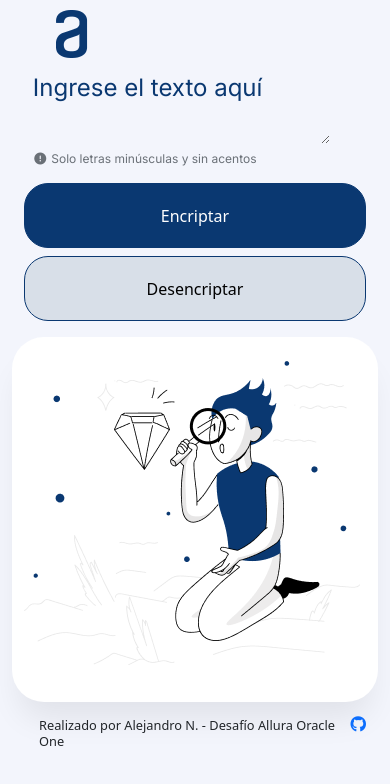
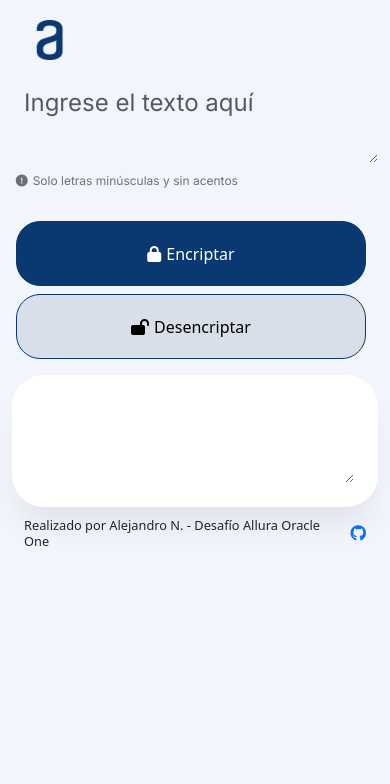
Before and after one commit to estrelicia/encriptador, a plain HTML site: page index.html in a window 390 px wide. Drawn offline with nearby package versions, Linux system fonts and the light colour scheme.

Commit message:
Ajustes para mejorar la experiencia visual responsiva

```diff
--- a/assets/estilos.css
+++ b/assets/estilos.css
@@ -132,28 +132,28 @@ table {
 body {
   font-family: "Inter", sans-serif;
 }
-header {
-   margin:2.5%;
-}
 footer {
   margin:2.5%;
 }
+
 .logo {
-  width: 120px;
+  width:100px;
+  margin: 5% 0 5% 0;
 }
 .rectangulo {
   padding: 24px;
   background-color: #ffffff;
   box-shadow: 0px 24px 32px -8px rgba(0, 0, 0, 0.08);
   border-radius: 32px;
+  margin:0;
 }
 .textoResultado {
   font-style: normal;
-  font-weight: 400;
-  font-size: 24px;
-  line-height: 150%;
-  color: #495057;
-  border: none;
+  font-weight: 400!important;
+  font-size: 24px!important;
+  line-height: 150%!important;
+  color: #495057!important;
+  border: none!important;
   display:none;
 }
 .desencripta:focus {
@@ -161,13 +161,16 @@ footer {
 }
 .textoIngresado {
   font-style: normal;
-  font-weight: 400;
-  font-size: 24px;
-  line-height: 150%;
-  color: #0A3871;
-  background-color: #f3f5fc;
-  border: none;
-  margin-left:2%;
+  font-weight: 400!important;
+  font-size: 24px!important;
+  line-height: 150%!important;
+  color: #0A3871!important;
+  background-color: #f3f5fc!important;
+  border: none!important;
+  margin-bottom: 2.5%!important;
+}
+.textoIngresado:active {
+  outline: none;
 }
 ::placeholder {
   font-family: "Inter", sans-serif;
@@ -194,6 +197,11 @@ footer {
   background-color: #0a3871;
   color: #ffffff;
 }
+#btn-encriptar::before {
+	font: var(--fa-font-solid);
+	content: "\f023";
+	margin-right: 5px;
+}
 #btn-desencriptar {
   padding: 20px;
   height: 65px;
@@ -202,7 +210,11 @@ footer {
   border-radius: 24px;
   background-color: #D8DFE8;
 }
-
+#btn-desencriptar::before {
+	font: var(--fa-font-solid);
+	content: "\f3c1";
+	margin-right: 5px;
+}
 #aviso {
 	font-family: 'Inter';
 	font-style: normal;
@@ -211,7 +223,7 @@ footer {
 	line-height: 150%;
 	color: #495057;
 	opacity: 0.8;
-	margin-left:3%;
+	margin-left:1%;
 	margin-bottom: 15px;
 }
 #aviso::before {
@@ -219,14 +231,8 @@ footer {
 	content: "\f06a";
 	margin-right: 5px;
 }
-#inactivo {
-  display: flex;
-  flex-direction: column;
-  align-items: center;
-  padding:2% 5%;
-}
 #allurakid {
- margin:0 auto;
+  margin: 0 auto;
 }
 .titular {
 font-family: 'Inter';
@@ -246,9 +252,15 @@ line-height: 150%;
 text-align: center;
 color: #495057;
 }
-
 .textofooter {
   font-size:0.8rem;
-  padding:0 15px;
+  padding-right: 15px;
   line-height: 1rem;
+  margin: 0;
 }
+@media screen and (max-width: 768px) {
+  #allurakid {
+    margin: 0 auto;
+    display:none;
+  }
+}
--- a/index.html
+++ b/index.html
@@ -11,40 +11,44 @@
     <link rel="stylesheet" href="https://cdnjs.cloudflare.com/ajax/libs/font-awesome/6.4.0/css/all.min.css"
         integrity="sha512-iecdLmaskl7CVkqkXNQ/ZH/XLlvWZOJyj7Yy7tcenmpD1ypASozpmT/E0iPtmFIB46ZmdtAc9eNBvH0H/ZpiBw=="
         crossorigin="anonymous" referrerpolicy="no-referrer" />
-    <link href="https://cdn.jsdelivr.net/npm/bootstrap@5.3.0-alpha3/dist/css/bootstrap.min.css" rel="stylesheet" integrity="sha384-KK94CHFLLe+nY2dmCWGMq91rCGa5gtU4mk92HdvYe+M/SXH301p5ILy+dN9+nJOZ" crossorigin="anonymous">
+    <link href="https://cdn.jsdelivr.net/npm/bootstrap@5.3.0-alpha3/dist/css/bootstrap.min.css" rel="stylesheet"
+        integrity="sha384-KK94CHFLLe+nY2dmCWGMq91rCGa5gtU4mk92HdvYe+M/SXH301p5ILy+dN9+nJOZ" crossorigin="anonymous">
 </head>
 
 <body>
-    <header class="container-fluid">
+    <header class="container-fluid gy-2 gx-0">
         <img src="./assets/Logo@2x.png" class="logo" alt="Logo de Allura">
     </header>
+
     <main class="container-fluid">
         <div class="row gy-3">
-        <section class="col-sm-12 col-md-8 gx-5">
-           <div class="row">
-            <div class="col-12">
-                <textarea class="textoIngresado" name="textoIngresado" id="textoIngresado"
+            <section class="col-sm-12 col-lg-8">
+                <div class="container gx-0 align-content-between">
+                    <div class="row gx-0">
+                        <textarea class="form-control textoIngresado" name="textoIngresado" id="textoIngresado"
                             placeholder="Ingrese el texto aquí"></textarea>
                     </div>
-            <div class="col-12">
+                    <div class="row gx-0">
                         <p id="aviso">Solo letras minúsculas y sin acentos</p>
-                <div class="row botones gy-2">
+                        <div class="row gx-2 justify-content-center botones gy-2">
                             <div class="col-sm-12 col-md-6">
-                    <button id="btn-encriptar">Encriptar</button></div>
+                                <button id="btn-encriptar">Encriptar</button>
+                            </div>
                             <div class="col-sm-12 col-md-6">
-                    <button id="btn-desencriptar">Desencriptar</button></div>
+                                <button id="btn-desencriptar">Desencriptar</button>
+                            </div>
                         </div>
                     </div>
                 </div>
             </section>
-        <section class="col-sm-12 col-md-4 gx-5">
-            <div class="row">
-                <div class="col rectangulo">
+            <section class="col-sm-12 col-lg-4">
+                <div class="container gx-0">
+                    <div class="row rectangulo gx-0">
+                        <div class="col text-center">
                             <img class="img-fluid" id="allurakid" src="./assets/Muñeco.png" alt="Muñeco de Allura">
-                    <div id="inactivo">
-                    </div>
-                    <textarea class="textoResultado" name="textoResultado" id="textoResultado"></textarea>
-                    <div>
+                            <span id="inactivo"></span>
+                            <textarea class="form-control textoResultado" name="textoResultado"
+                                id="textoResultado"></textarea>
                             <button id="btn-copiar">copiar</button>
                         </div>
                     </div>
@@ -52,11 +56,20 @@
             </section>
         </div>
     </main>
-    <footer class="container-fluid gx-5 d-flex justify-content-center align-items-baseline">
+
+    <footer class="container-fluid gx-5">
+        <div class="row gx-0">
+            <div class="col-12 d-flex justify-content-center align-items-center">
                 <p class="textofooter">Realizado por Alejandro N. - Desafío Allura Oracle One</p>
-        <a href=""><i class="fab fa-github"></i></a></div>
+                <a href="https://github.com/estrelicia"><i class="fab fa-github"></i></a>
+            </div>
+        </div>
     </footer>
+
     <script src="../assets/codigo.js"></script>
-    <script src="https://cdn.jsdelivr.net/npm/bootstrap@5.3.0-alpha3/dist/js/bootstrap.bundle.min.js" integrity="sha384-ENjdO4Dr2bkBIFxQpeoTz1HIcje39Wm4jDKdf19U8gI4ddQ3GYNS7NTKfAdVQSZe" crossorigin="anonymous"></script>
+    <script src="https://cdn.jsdelivr.net/npm/bootstrap@5.3.0-alpha3/dist/js/bootstrap.bundle.min.js"
+        integrity="sha384-ENjdO4Dr2bkBIFxQpeoTz1HIcje39Wm4jDKdf19U8gI4ddQ3GYNS7NTKfAdVQSZe"
+        crossorigin="anonymous"></script>
 </body>
+
 </html>
```
Lines whose indentation alone changed are shown as unchanged.
